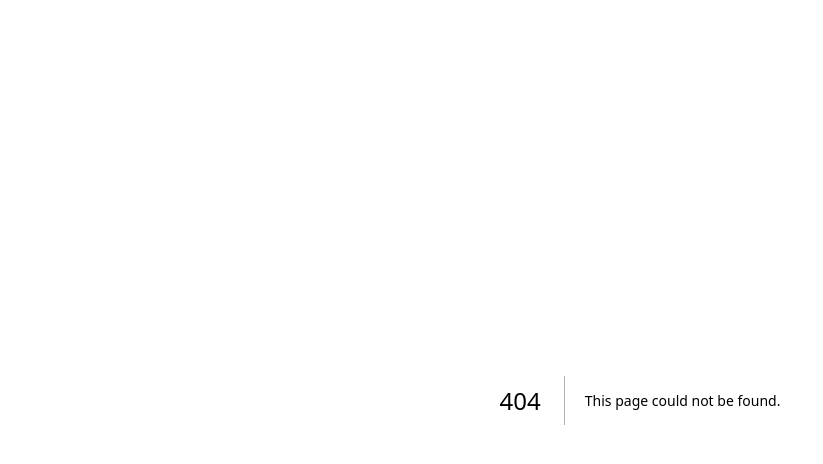
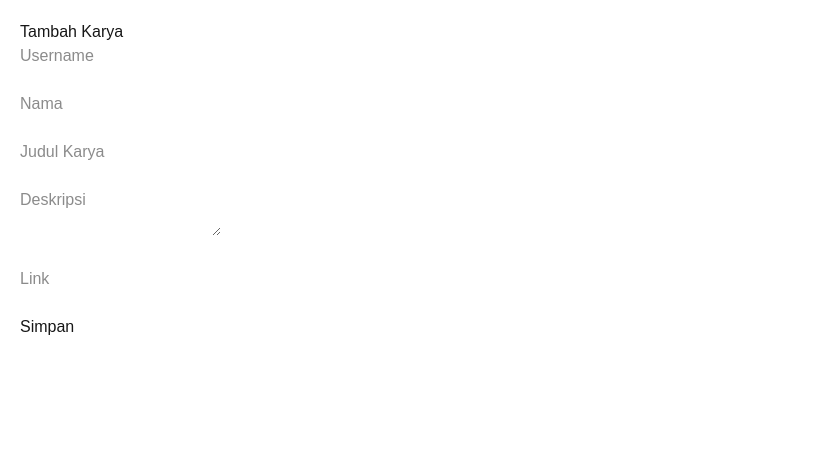
Before and after one commit to ajimuhamadjaelani/portofolio-santri, a Next.js app: page /tambah in a window 1280 px wide. Before the commit this address had no page. Shown: the top 464 px of the page, without its empty margins (0-823 px from the left). Built offline with nearby package versions, Linux system fonts and the light colour scheme; no server answers.

Commit message:
first deploy

```diff
--- /dev/null
+++ b/app/[username]/page.js
@@ -0,0 +1,36 @@
+import { supabase } from '../../lib/supabase'
+
+export default async function Page({ params }) {
+  const { username } = await params
+
+  // cari santri
+  const { data: santri } = await supabase
+    .from('santri')
+    .select('*')
+    .eq('username', username)
+    .single()
+
+  if (!santri) {
+    return <div>Santri tidak ditemukan</div>
+  }
+
+  // ambil karya
+  const { data: karya } = await supabase
+    .from('karya')
+    .select('*')
+    .eq('santri_id', santri.id)
+
+  return (
+    <div style={{ padding: 20 }}>
+      <h1>{santri.nama}</h1>
+
+      {karya?.map((item) => (
+        <div key={item.id}>
+          <h3>{item.judul}</h3>
+          <p>{item.deskripsi}</p>
+          <a href={item.link}>Lihat</a>
+        </div>
+      ))}
+    </div>
+  )
+}
--- /dev/null
+++ b/app/tambah/page.js
@@ -0,0 +1,104 @@
+'use client'
+
+import { useState } from 'react'
+import { supabase } from '@/lib/supabase'
+
+export default function TambahKarya() {
+  const [form, setForm] = useState({
+    username: '',
+    nama: '',
+    judul: '',
+    deskripsi: '',
+    link: ''
+  })
+
+  const handleChange = (e) => {
+    setForm({
+      ...form,
+      [e.target.name]: e.target.value
+    })
+  }
+
+  const handleSubmit = async (e) => {
+    e.preventDefault()
+
+    const { username, nama, judul, deskripsi, link } = form
+
+    // 1. cek santri
+    let { data: santri, error } = await supabase
+      .from('santri')
+      .select('*')
+      .eq('username', username)
+      .single()
+
+    let santriId
+
+    // 2. kalau belum ada → buat
+    if (!santri) {
+      const { data: newSantri, error: errInsert } = await supabase
+        .from('santri')
+        .insert([{ username, nama }])
+        .select()
+        .single()
+
+      if (errInsert) {
+        alert('Error buat santri')
+        return
+      }
+
+      santriId = newSantri.id
+    } else {
+      santriId = santri.id
+    }
+
+    // 3. simpan karya
+    const { error: karyaError } = await supabase
+      .from('karya')
+      .insert([
+        {
+          santri_id: santriId,
+          judul,
+          deskripsi,
+          link
+        }
+      ])
+
+    if (karyaError) {
+      alert('Gagal simpan karya')
+    } else {
+      alert('Berhasil simpan karya 🎉')
+      setForm({
+        username: '',
+        nama: '',
+        judul: '',
+        deskripsi: '',
+        link: ''
+      })
+    }
+  }
+
+  return (
+    <div style={{ padding: 20 }}>
+      <h1>Tambah Karya</h1>
+
+      <form onSubmit={handleSubmit}>
+        <input name="username" placeholder="Username" value={form.username} onChange={handleChange} required />
+        <br /><br />
+
+        <input name="nama" placeholder="Nama" value={form.nama} onChange={handleChange} />
+        <br /><br />
+
+        <input name="judul" placeholder="Judul Karya" value={form.judul} onChange={handleChange} required />
+        <br /><br />
+
+        <textarea name="deskripsi" placeholder="Deskripsi" value={form.deskripsi} onChange={handleChange} />
+        <br /><br />
+
+        <input name="link" placeholder="Link" value={form.link} onChange={handleChange} />
+        <br /><br />
+
+        <button type="submit">Simpan</button>
+      </form>
+    </div>
+  )
+}
--- /dev/null
+++ b/lib/supabase.js
@@ -0,0 +1,6 @@
+import { createClient } from '@supabase/supabase-js'
+
+export const supabase = createClient(
+  process.env.NEXT_PUBLIC_SUPABASE_URL,
+  process.env.NEXT_PUBLIC_SUPABASE_ANON_KEY
+)
--- a/package.json
+++ b/package.json
@@ -9,6 +9,7 @@
     "lint": "eslint"
   },
   "dependencies": {
+    "@supabase/supabase-js": "^2.104.1",
     "next": "16.2.4",
     "react": "19.2.4",
     "react-dom": "19.2.4"
```
Also changed, not shown: 1 other file (tests, documents, lock files or other folders).
